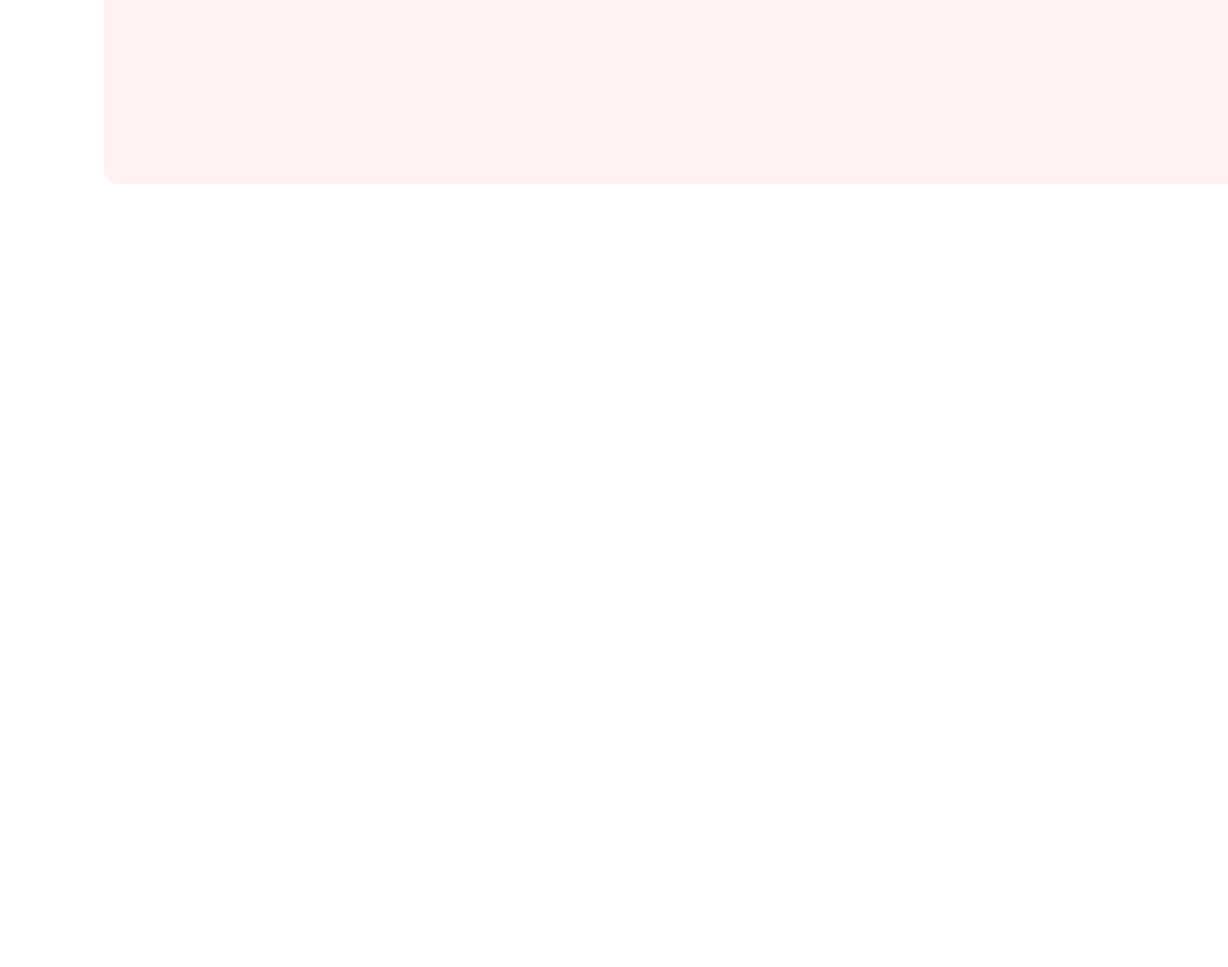
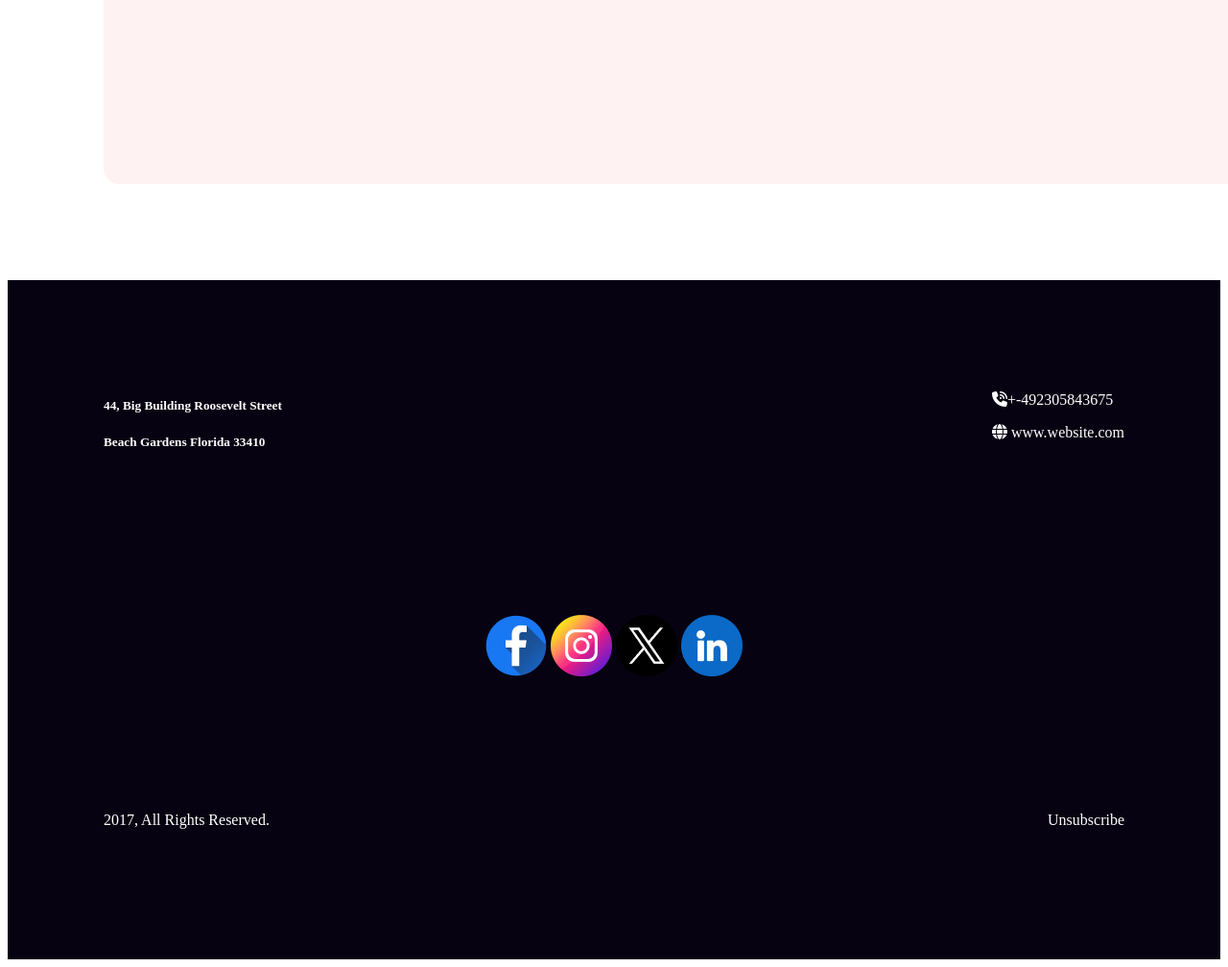
Before and after one commit to rayhanbeg/new-year, a plain HTML site: page index.html in a window 1280 px wide. Shown: the part 7747-8755 px from the top of the page at 96% size. Before the commit the page ends 8039 px from the top, so only its background shows below. Drawn offline with nearby package versions, Linux system fonts and the light colour scheme.

Commit message:
finish footer section

```diff
--- a/index.html
+++ b/index.html
@@ -11,6 +11,7 @@
     <link rel="preconnect" href="https://fonts.googleapis.com">
 <link rel="preconnect" href="https://fonts.gstatic.com" crossorigin>
 <link href="https://fonts.googleapis.com/css2?family=Inter:wght@700&family=Merriweather:wght@900&family=Open+Sans:ital,wght@0,600;0,800;1,400;1,800&display=swap" rel="stylesheet">
+<script src="https://kit.fontawesome.com/80488f97e5.js" crossorigin="anonymous"></script>
    </head>
 <body>
     <div class="main-banner">
@@ -116,6 +117,45 @@
             <input type="text" placeholder="user@gmail.com">
             <button id="subscribe">Subscribe</button>
             </div>
+
+            <!-- footer-section -->
 </div>
+<footer>
+    <div class="footer">
+       <div class="footer-info1">
+        <h5>44, Big Building Roosevelt Street</h5>
+        <h5>Beach Gardens Florida 33410</h5>
+
+       </div>
+
+    <div class="footer-info2">
+        <p>
+            <span><i class="fa-solid fa-phone-volume"></i></span>+-492305843675
+
+          </p>
+          <p>
+            <span><i class="fa-solid fa-globe"></i></span> www.website.com
+          </p>
+        </div>
+
+</div>
+<div class="social-link">
+    <img src="Facebook.png" alt="">
+    <img src="Instagram.png" alt="">
+    <img src="Twitter.png" alt="">
+    <img src="Linkedin.png" alt="">
+
+   </div>
+   <div class="footer-finish">
+    <div class="finsh1">
+        <p>2017, All Rights Reserved.</p>
+
+    </div>
+    <div class="finish2">
+        <p>Unsubscribe</p>
+
+    </div>
+   </div>
+</footer>
 </body>
 </html>
--- a/style.css
+++ b/style.css
@@ -411,28 +411,75 @@ margin-left: 100px;
   background: #f00;
   margin-left: -100px;
   border: none;
-
+  color: #FFF;
+text-align: center;
+font-family: Inter;
+font-size: 20px;
+font-weight: 600;
 }
 input{
     width: 608px;
     height: 50px;
     border: none;
     margin-top: 50px;
-    margin-left: 250px;
+    margin-left:290px;
     padding-left: 20px;
     color: rgba(7, 2, 17, 0.3);
     font-family: Inter;
-    font-size: 11px;
+    font-size: 18px;
     font-weight: 400;
     border-radius: 50px;
     background: #fff;
 }
 ::placeholder{
-    color: rgba(7, 2, 17, 0.30);
-text-align: center;
-font-family: Inter;
+    color: rgba(42, 37, 53, 0.3);
 font-size: 18px;
-font-style: normal;
 font-weight: 400;
-line-height: normal;
+padding-left: 25px;
 }
+
+
+/* footer-section.... */
+footer{
+    /* width: 1600px;
+    height: 500px; */
+    background: #070211;
+    /* display: flex; */
+    /* gap: 950px; */
+    padding-top: 100px;
+}
+.footer{
+ display: flex;
+ justify-content: space-between;
+ padding: 0 100px;
+
+}
+.footer-info2, .footer-info1{
+    /* display: flex; */
+    color: #FFF;
+
+}
+.footer-info2{
+   /* padding-left: 950px; */
+   /* display: block; */
+
+}
+.footer-info1{
+
+}
+.social-link{
+    padding-top: 150px;
+    text-align: center;
+
+   /* padding-right: 100px; */
+   /* padding-left: 700px; */
+}
+
+.footer-finish{
+    display: flex;
+    color: #FFF;
+    /* width: 1600px; */
+    /* height:200px ; */
+    justify-content: space-between;
+    padding: 120px 100px;
+}
```
